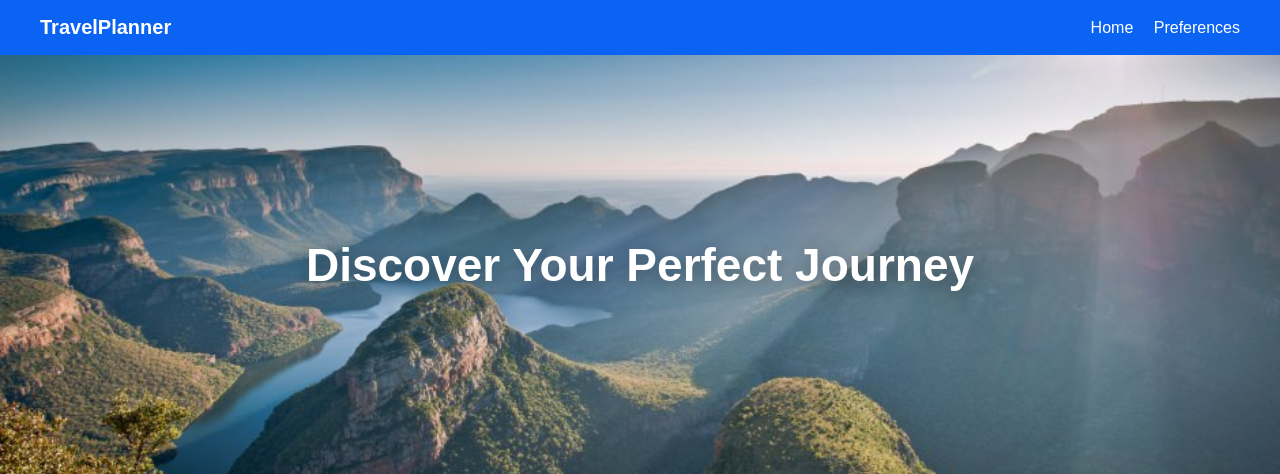
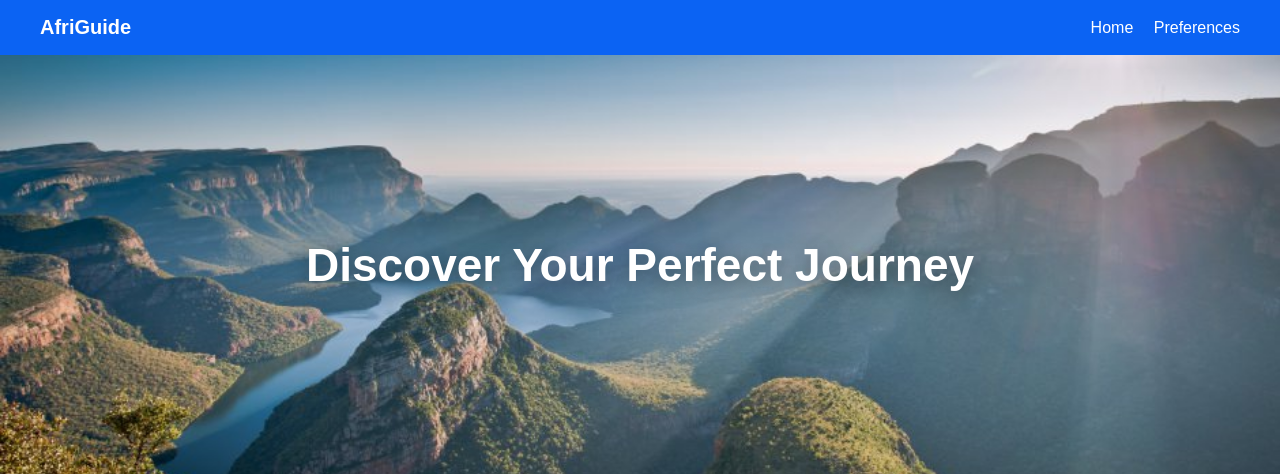
Before and after one commit to A-D-DBS-application/web-application-2025-group-6, a Flask app: page / in a window 1280 px wide. Shown: the top 474 px of the page. Run offline with Flask 3, Linux system fonts and the light colour scheme.

Commit message:
afriguide

```diff
--- a/travel_mvp/app/templates/base.html
+++ b/travel_mvp/app/templates/base.html
@@ -11,7 +11,7 @@
 
     <div class="navbar">
         <div class="nav-left">
-            <a href="/">TravelPlanner</a>
+            <a href="/">AfriGuide</a>
         </div>
         <div class="nav-right">
             <a href="/">Home</a>
```
